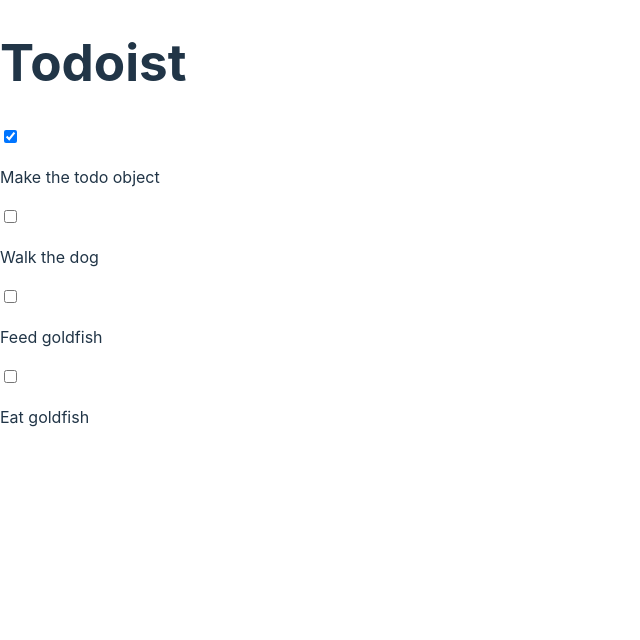
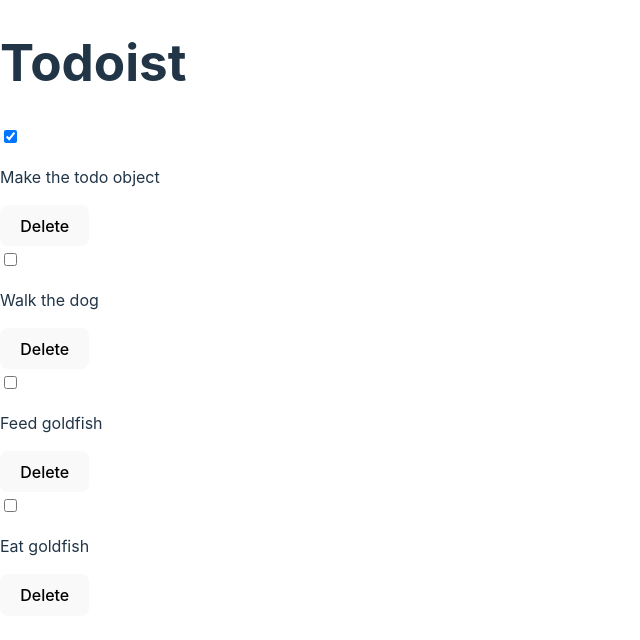
Before and after one commit to ZachWitzig/todoist, a React (Vite) app: page / in a window 1280 px wide. Shown: the top 640 px of the page, without its empty margins (0-640 px from the left). Built offline with nearby package versions, Linux system fonts and the light colour scheme.

Commit message:
add ability to check todo items

```diff
--- a/src/App.tsx
+++ b/src/App.tsx
@@ -1,3 +1,4 @@
+import { useState } from "react";
 import { TodoItem } from "./components/TodoItem";
 
 export type TodoItemType = {
@@ -10,12 +11,7 @@
   todos: TodoItemType[];
 }
 
-function todoItemDataToTodoItemComponent(todoItemData: TodoItemType) {
-  return <TodoItem item={todoItemData} />
-}
-
-function App() {
-  const myTodoList: TodoList = {
+const DEFAULT_TODO_LIST: TodoList = {
   title: "Todoist",
   todos: [
     {
@@ -37,14 +33,27 @@
   ],
 };
 
+function App() {
+  const [todoListItems, setTodoListItems] = useState<TodoItemType[]>(DEFAULT_TODO_LIST.todos);
+
+  const handleTodoItemChecked = (index: number, newCheckedState: boolean) => {
+    const todoListItem = todoListItems[index];
+
+    todoListItem.isDone = newCheckedState;
+
+    todoListItems[index] = todoListItem;
+
+    setTodoListItems([...todoListItems]);
+  }
+
   return (
     <div>
       <header>
-        <h1>{myTodoList.title}</h1>
+        <h1>{DEFAULT_TODO_LIST.title}</h1>
       </header>
       <section>
         {
-          myTodoList.todos.map(todoItemDataToTodoItemComponent)
+          todoListItems.map((todoListItem, index) => <TodoItem key={index} index={index} item={todoListItem} handleTodoItemChecked={handleTodoItemChecked} />)
         }
       </section>
     </div>
--- a/src/components/TodoItem.tsx
+++ b/src/components/TodoItem.tsx
@@ -1,16 +1,32 @@
+import { ChangeEvent } from "react";
 import { TodoItemType } from "../App";
 
 type TodoItemProps = {
+    index: number;
     item: TodoItemType;
+    handleTodoItemChecked: (index: number, newCheckedState: boolean) => void;
 }
 
-export function TodoItem({ item }: TodoItemProps) {
+export function TodoItem({ index, item, handleTodoItemChecked }: TodoItemProps) {
     const { isDone, name } = item;
 
+    const handleOnChange = (event: ChangeEvent<HTMLInputElement>) => {
+      const newCheckedState = event.target.checked;
+
+      handleTodoItemChecked(index, newCheckedState);
+    };
+
+    const handleDeleteClick = () => {
+      // TODO: build me!
+    }
+
     return (
-      <div>
-        <input type="checkbox" checked={isDone}/>
+      <div style={{
+        marginBottom: `2px`
+      }}>
+        <input type="checkbox" checked={isDone} onChange={handleOnChange}/>
         <p>{name}</p>
+        <button onClick={handleDeleteClick}>Delete</button>
       </div>
     );
   }
```
Lines whose indentation alone changed are shown as unchanged.
